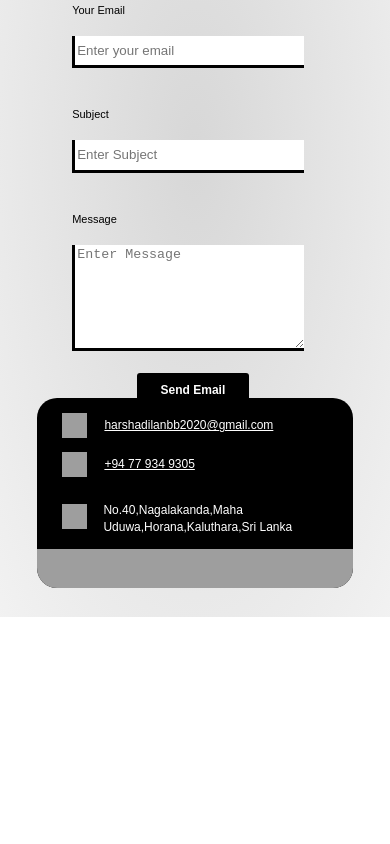
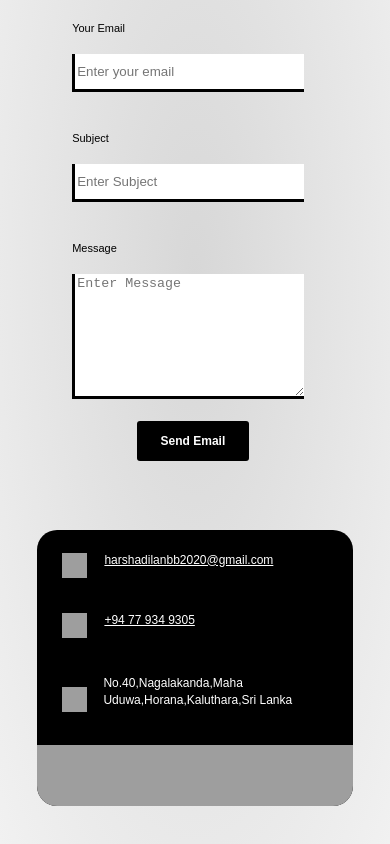
Before and after one commit to harsha200210/My_Portfolio, a plain HTML site: page index.html in a window 390 px wide. Shown: the part 6346-7190 px from the top of the page. Before the commit the page ends 6963 px from the top, so only its background shows below. Drawn offline with nearby package versions, Linux system fonts and the light colour scheme; grey boxes are pictures that could not be loaded.

Commit message:
contact section increase height

```diff
--- a/css/mediaQuery.css
+++ b/css/mediaQuery.css
@@ -925,7 +925,7 @@
 
   /*--------- contact section ----------*/
   .contact{
-    height: 120vh;
+    height: 140vh;
   }
   .contact>div:first-child{
     width: 25%;
@@ -1318,6 +1318,9 @@
   }
 
   /*--------- contact section ----------*/
+  .contact{
+    height: 140vh;
+  }
   .contact>div:first-child{
     width: 30%;
     height: 5%;
@@ -1374,7 +1377,7 @@
     font-size: 12px;
   }
   .links>div:last-child>a{
-    top: -85%;
+    top: -65%;
     left: 17%;
   }
 }
```
